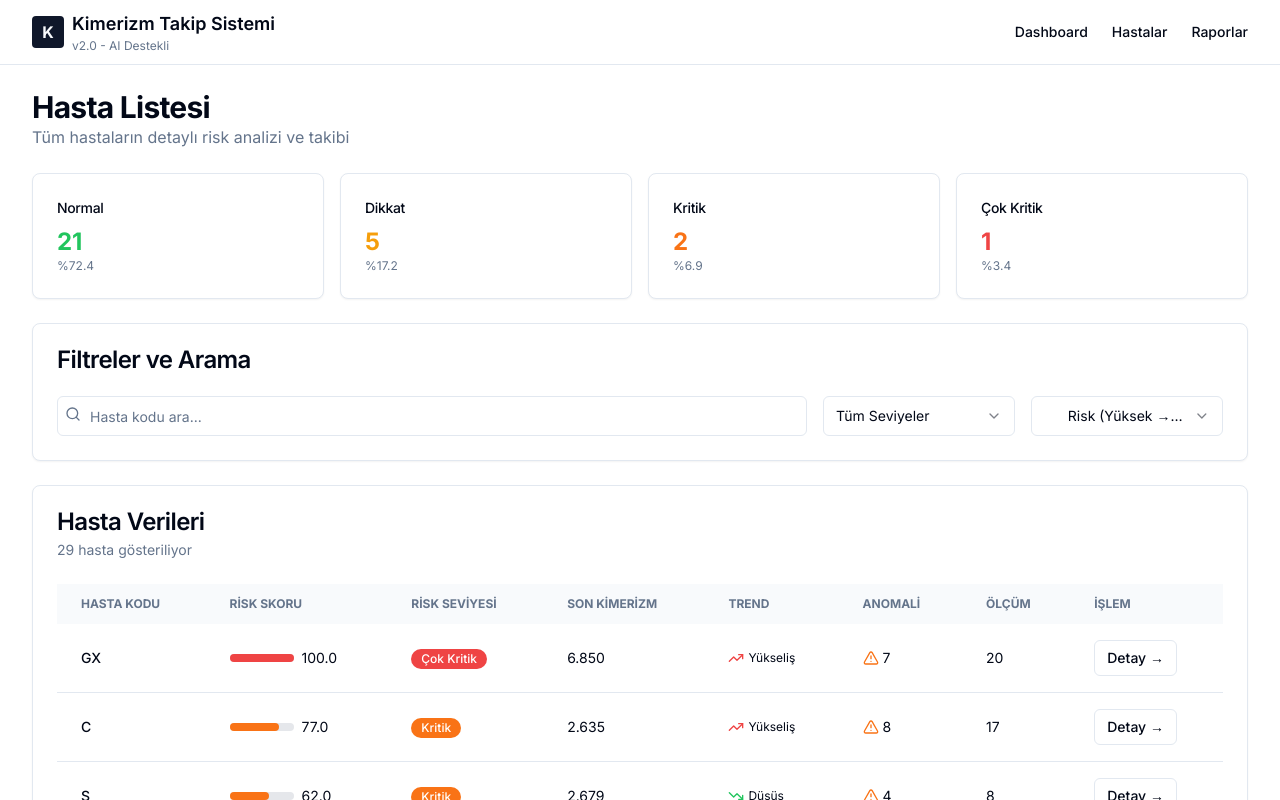
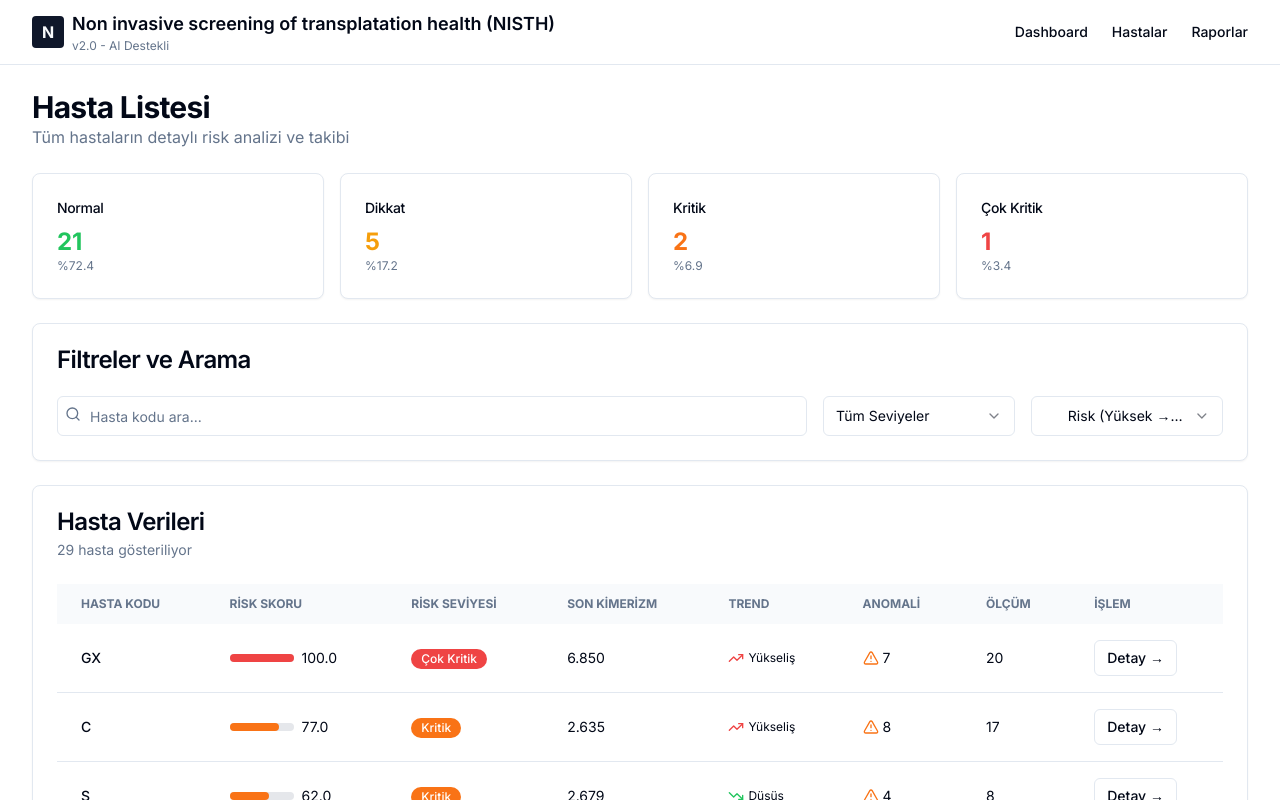
Before and after one commit to Atakan-Emre/KMRFrontend, a Next.js app: page /patients in a window 1280 px wide. Shown: the top 800 px of the page. Built offline with nearby package versions, Linux system fonts and the light colour scheme.

Commit message:
Update project branding: Change from 'Kimerizm Takip Sistemi' to 'Non invasive screening of transplantation health (NISTH)' and update logo from K to N

```diff
--- a/src/app/layout.tsx
+++ b/src/app/layout.tsx
@@ -7,7 +7,7 @@ import { Providers } from "./providers";
 const inter = Inter({ subsets: ["latin"] });
 
 export const metadata: Metadata = {
-  title: "Kimerizm Takip Sistemi v2.0",
+  title: "Non invasive screening of transplantation health (NISTH) v2.0",
   description: "Organ nakli sonrası kimerizm izlem ve risk değerlendirme sistemi",
   keywords: ["kimerizm", "organ nakli", "AI", "machine learning", "risk assessment"],
   authors: [{ name: "Kimerizm Research Team" }],
@@ -28,10 +28,10 @@ export default function RootLayout({
                 <div className="flex items-center space-x-4">
                   <div className="flex items-center space-x-2">
                     <div className="flex h-8 w-8 items-center justify-center rounded bg-primary text-primary-foreground font-bold">
-                      K
+                      N
                     </div>
                     <div>
-                      <h1 className="text-lg font-semibold">Kimerizm Takip Sistemi</h1>
+                      <h1 className="text-lg font-semibold">Non invasive screening of transplatation health (NISTH)</h1>
                       <p className="text-xs text-muted-foreground">v2.0 - AI Destekli</p>
                     </div>
                   </div>
@@ -56,7 +56,7 @@ export default function RootLayout({
             </main>
 
             <footer className="border-t py-6 text-center text-sm text-muted-foreground">
-              <p>© 2025 Kimerizm Takip Sistemi v2.0 - Gelişmiş AI ve risk analizi ile desteklenen organ nakli takip sistemi</p>
+              <p>© 2025 Non invasive screening of transplantation health (NISTH) v2.0 - Gelişmiş AI ve risk analizi ile desteklenen organ nakli izleme sistemi</p>
             </footer>
           </div>
         </Providers>
--- a/src/app/page.tsx
+++ b/src/app/page.tsx
@@ -66,7 +66,7 @@ export default function Dashboard() {
         <div>
           <h1 className="text-3xl font-bold tracking-tight">Dashboard</h1>
           <p className="text-muted-foreground">
-            Kimerizm takip sistemi genel bakış ve KPI&apos;lar
+          Non invasive screening of transplatation health (NISTH) genel bakış ve KPI&apos;lar
           </p>
         </div>
         <div className="flex gap-3">
```
Also changed, not shown: 1 other file (tests, documents, lock files or other folders).
